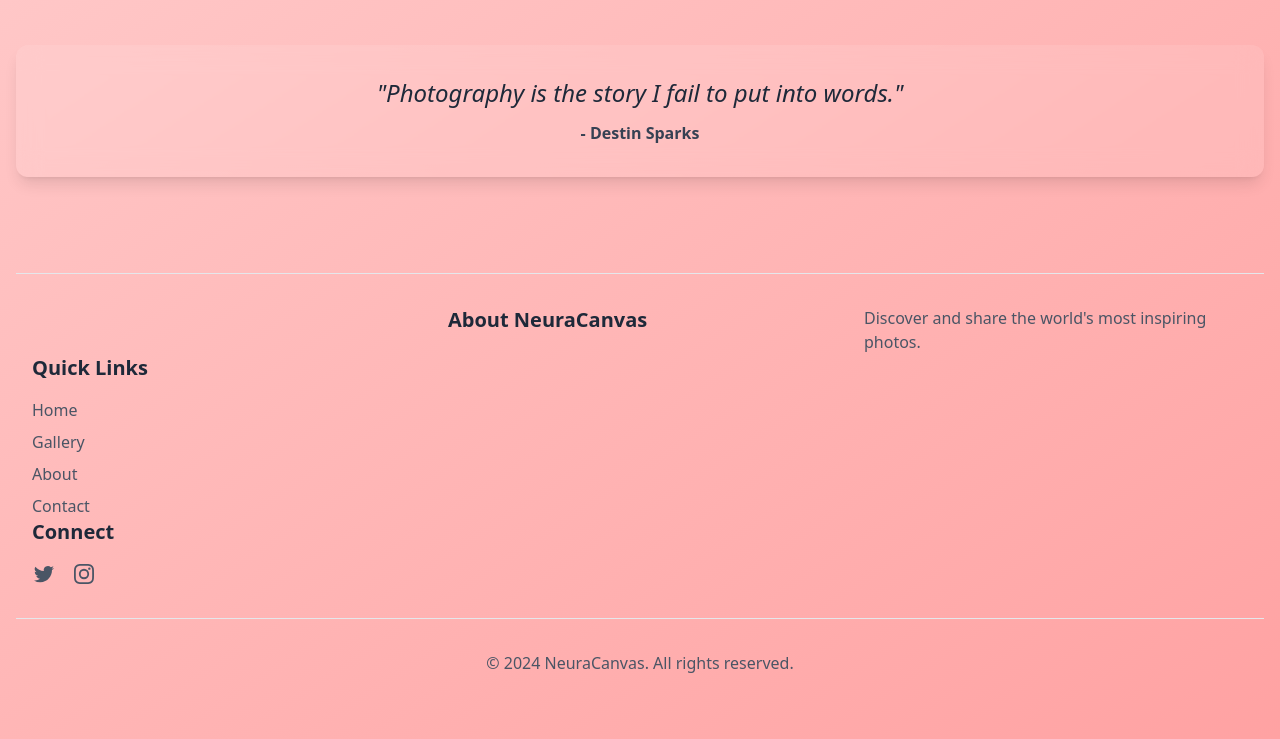
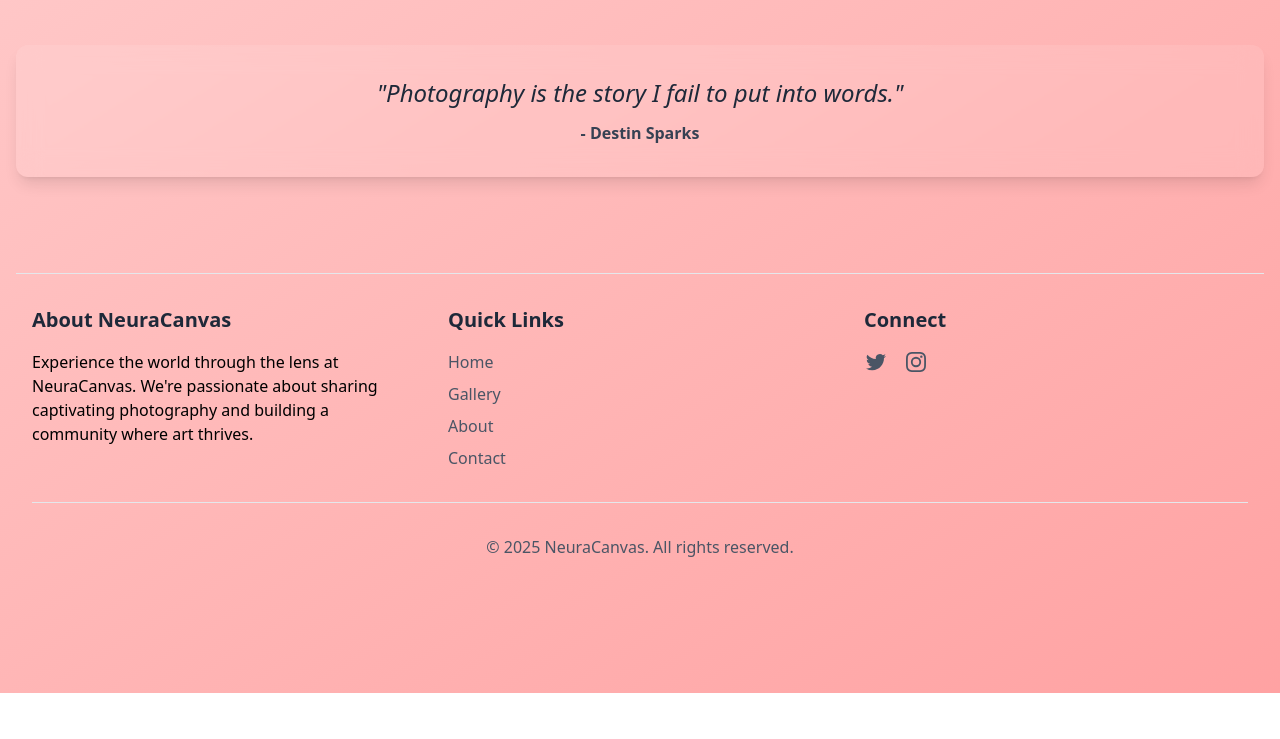
Before and after one commit to Sukritiw/neuracanvas, a website built with Vite: page index.html in a window 1280 px wide. Shown: the part 107-846 px from the top of the page. After the commit the page ends 800 px from the top, so only its background shows below. Built offline with nearby package versions, Linux system fonts and the light colour scheme; no server answers.

Commit message:
footer updated

```diff
--- a/index.html
+++ b/index.html
@@ -62,9 +62,10 @@
     <footer class="mt-16 py-8 border-t border-gray-200">
       <div class="container mx-auto px-4">
         <div class="grid grid-cols-1 md:grid-cols-3 gap-8">
-          <div class="space-y-4"></div>
-          <h3 class="text-xl font-bold text-gray-800">About NeuraCanvas </h3>
-          <p class="text-gray-600">Discover and share the world's most inspiring photos.</p>
+          <div class="space-y-4">
+            <h3 class="text-xl font-bold text-gray-800">About NeuraCanvas</h3>
+            <p>Experience the world through the lens at NeuraCanvas. We're passionate about sharing captivating
+              photography and building a community where art thrives.</p>
           </div>
           <div class="space-y-4">
             <h3 class="text-xl font-bold text-gray-800">Quick Links</h3>
@@ -96,7 +97,7 @@
           </div>
         </div>
         <div class="mt-8 pt-8 border-t border-gray-200 text-center">
-        <p class="text-gray-600">&copy; 2024 NeuraCanvas. All rights reserved.</p>
+          <p class="text-gray-600">&copy; 2025 NeuraCanvas. All rights reserved.</p>
         </div>
       </div>
     </footer>
```
Lines whose indentation alone changed are shown as unchanged.
